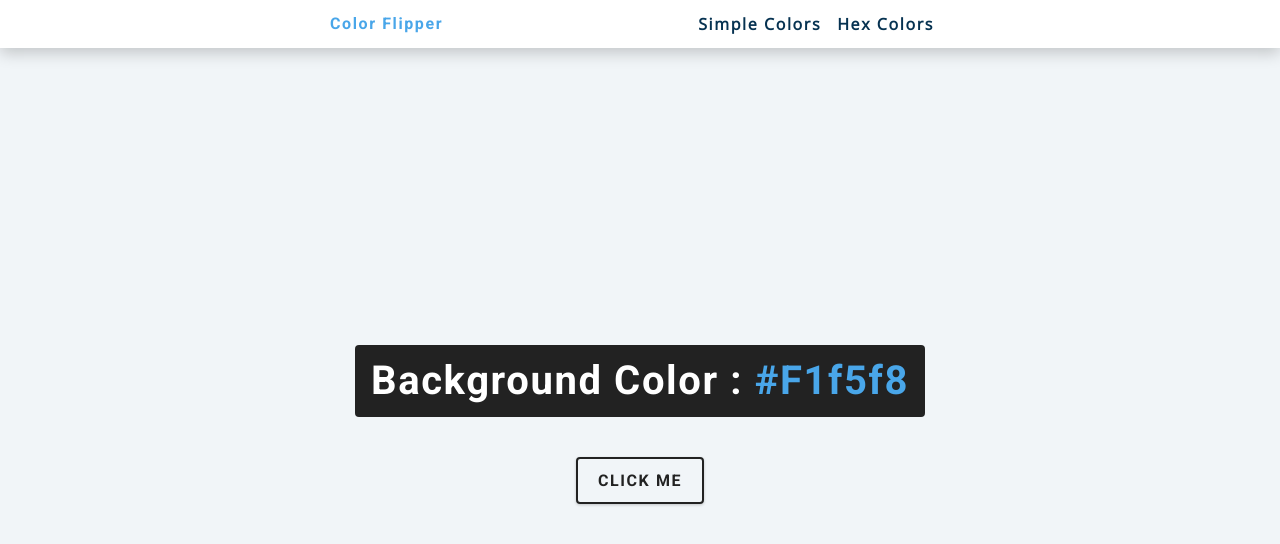
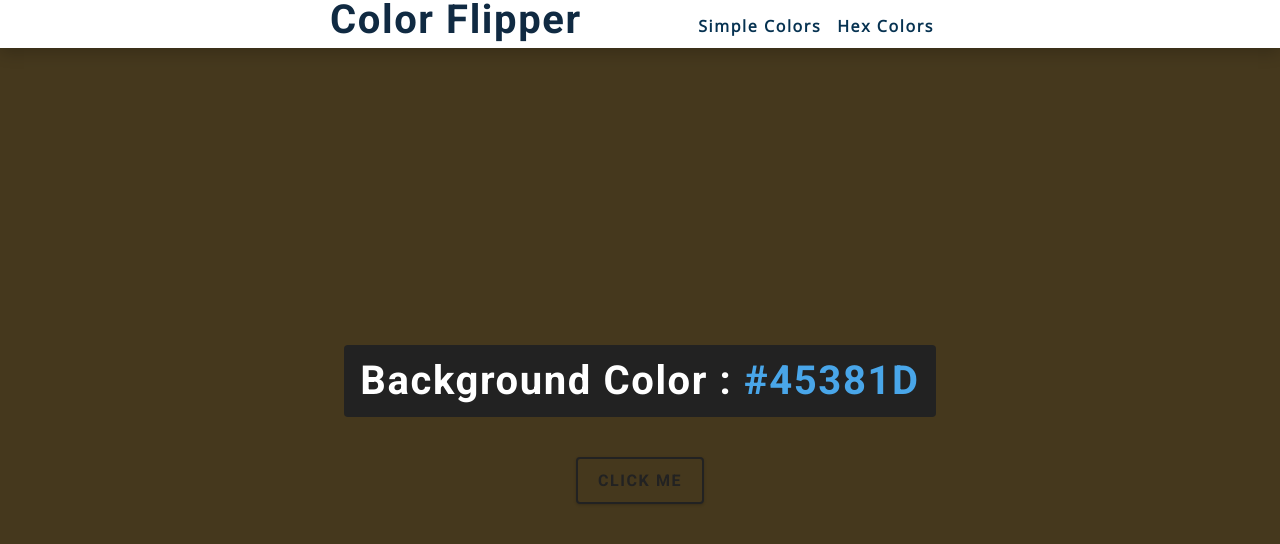
Before and after one commit to ErcanCan1/colorFlipper, a plain HTML site: page hex.html in a window 1280 px wide. Both pictures are taken after a click on the button "CLICK ME". Drawn offline with nearby package versions, Linux system fonts and the light colour scheme.

Commit message:
javascript kısmı oluşturuldu

```diff
--- a/hex.html
+++ b/hex.html
@@ -14,7 +14,7 @@
   <body>
     <nav>
       <div class="nav-center">
-        <h4>color flipper</h4>
+        <h2>color flipper</h2>
         <ul class="nav-links">
           <li><a href="index.html">simple colors</a></li>
           <li><a href="hex.html">hex colors</a></li>
--- a/hex.js
+++ b/hex.js
@@ -1 +1,17 @@
 const hex = [0, 1, 2, 3, 4, 5, 6, 7, 8, 9, "A", "B", "C", "D", "E", "F"];
+const btn = document.getElementById("btn");
+const color = document.querySelector(".color");
+
+btn.addEventListener("click", () => {
+ let hexColor = "#";
+ for (let i = 0; i<6; i++){
+    hexColor += hex[getRandomNumber()];
+ }
+
+ document.body.style.backgroundColor = hexColor;
+ color.textContent = hexColor;
+})
+
+const getRandomNumber = () => {
+    return Math.floor(Math.random() * hex.length);
+}
```
Also changed, not shown: app.js (+14 -1 lines).
